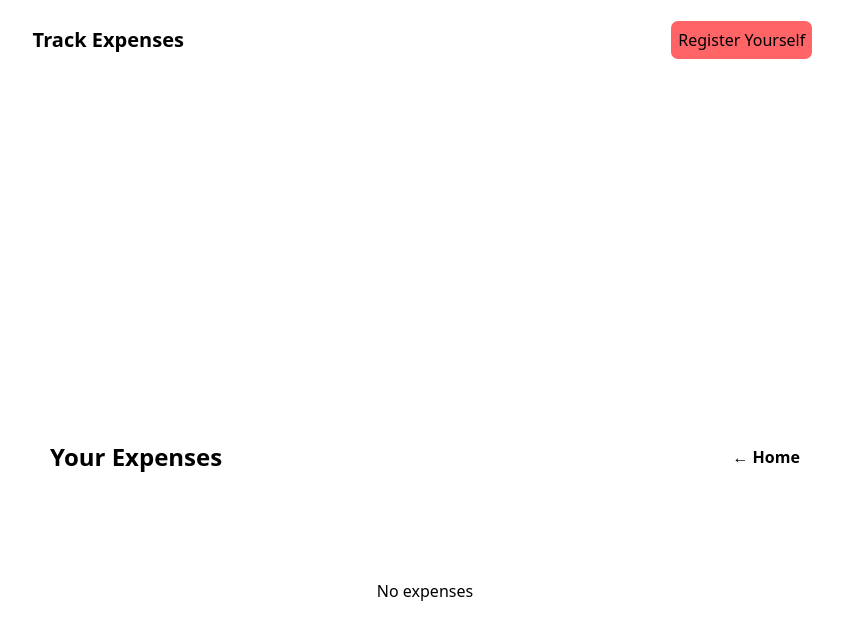
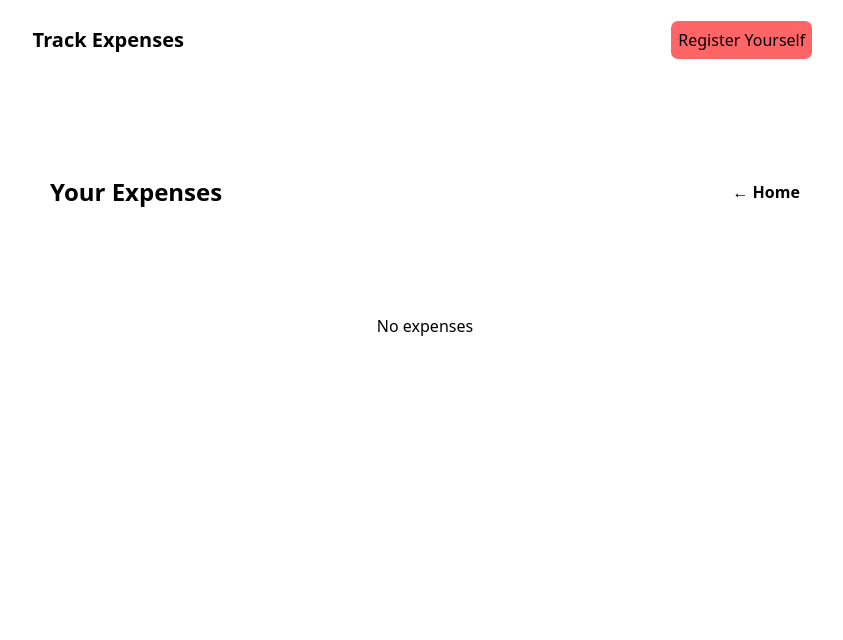
Before and after one commit to gladson65/monthlyErrands, a React (Vite) app: page /dashboard in a window 1280 px wide. Shown: the top 640 px of the page, without its empty margins (215-1058 px from the left). Built offline with nearby package versions, Linux system fonts and the light colour scheme.

Commit message:
work on dashboard styling

```diff
--- a/src/components/Dashboard.css
+++ b/src/components/Dashboard.css
@@ -3,10 +3,10 @@
     width: 100%;
     height: 100dvh;
     padding: 10px;
-    margin-top: 10px;
+    margin-top: 2px;
     display: flex;
     flex-direction: column;
-    justify-content: center;
+    justify-content: start;
     gap: 2px;
 }
 
```
